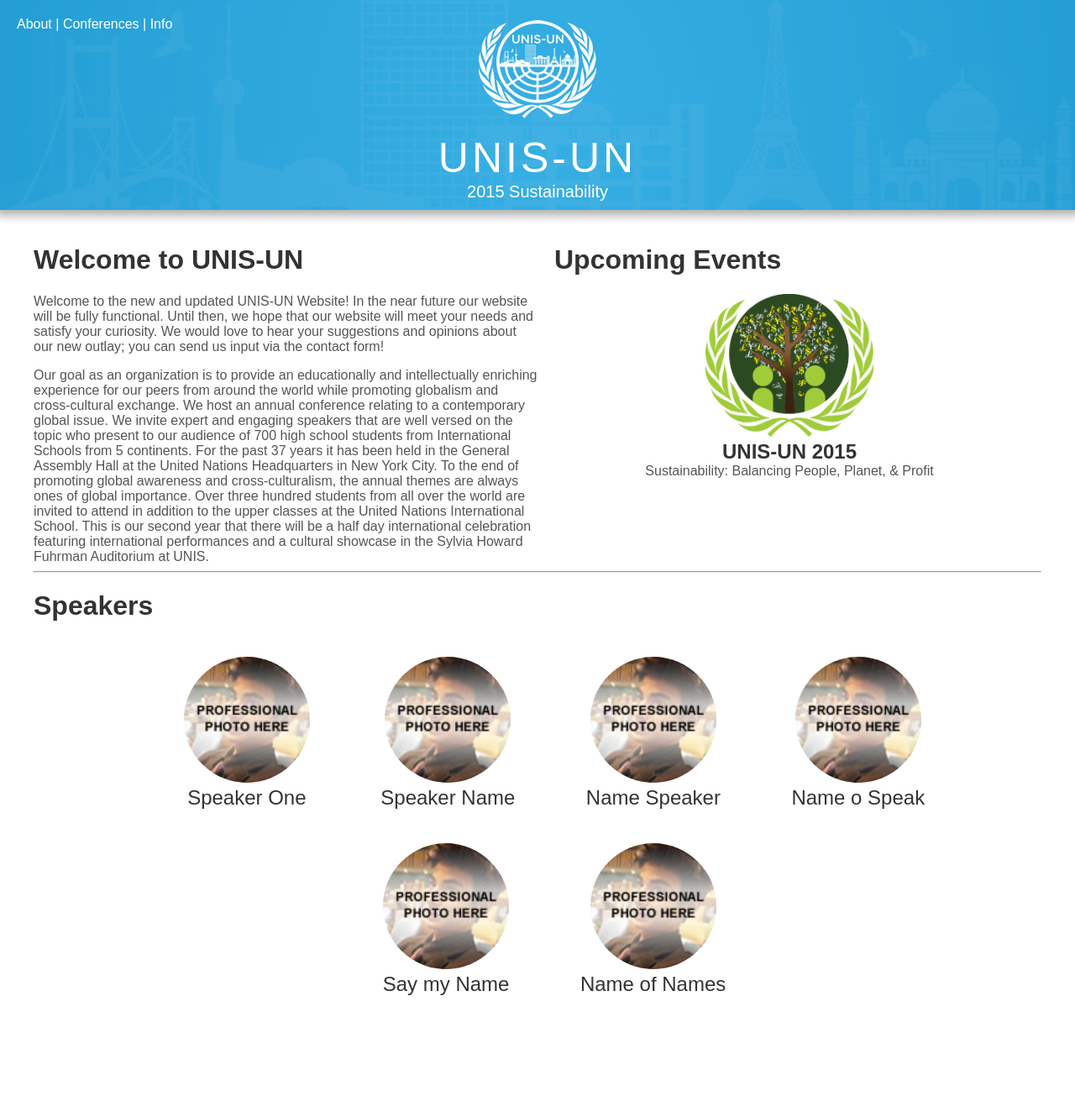
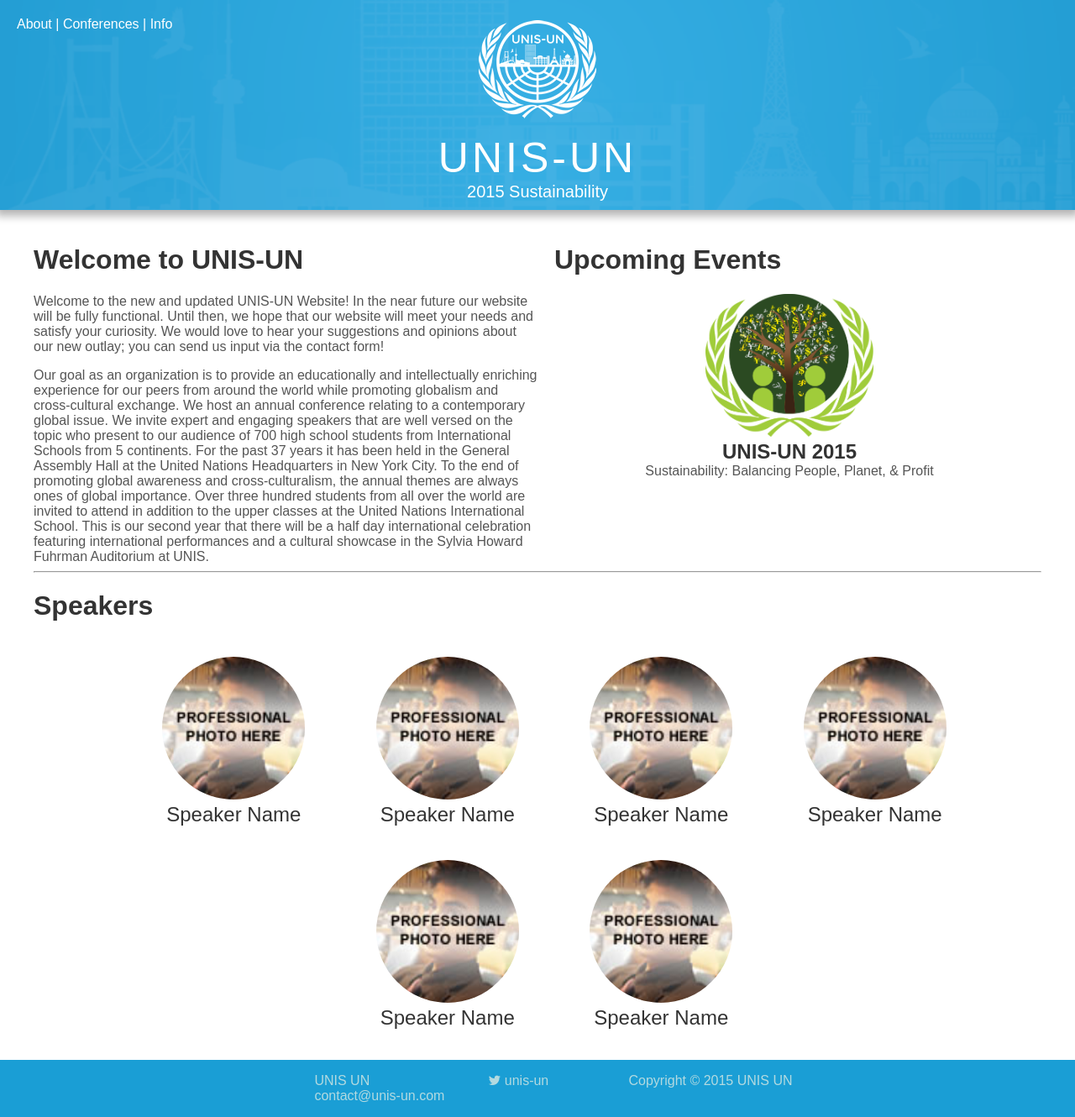
Before and after one commit to UNIS-UN/unis-un.github.io, a Jekyll site: the page built from index.html, in a window 1280 px wide. Shown: the whole page at 84% size. Built offline with Jekyll 4.4.1, drawn with Linux system fonts in a browser that asks for light colours; nearby versions of some CDN libraries; before the commit the page ends 1222 px from its top, so only the background shows below that.

Commit message:
Added footer

```diff
--- /dev/null
+++ b/_data/2015/speakers/speaker1.yml
@@ -0,0 +1 @@
+name: Speaker Name
--- /dev/null
+++ b/_data/2015/speakers/speaker2.yml
@@ -0,0 +1 @@
+name: Speaker Name
--- /dev/null
+++ b/_data/2015/speakers/speaker3.yml
@@ -0,0 +1 @@
+name: Speaker Name
--- /dev/null
+++ b/_data/2015/speakers/speaker4.yml
@@ -0,0 +1 @@
+name: Speaker Name
--- /dev/null
+++ b/_data/2015/speakers/speaker5.yml
@@ -0,0 +1 @@
+name: Speaker Name
--- /dev/null
+++ b/_data/2015/speakers/speaker6.yml
@@ -0,0 +1 @@
+name: Speaker Name
--- a/_data/speakers/tim.yml
+++ /dev/null
@@ -1 +0,0 @@
-name: tim
--- a/_includes/footer.html
+++ b/_includes/footer.html
@@ -1,6 +1,33 @@
 <footer>
-  <div class="footer">
+  <div class="wrap">
 
+  <div class="column">
+    <ul>
+      <li>{{ site.title }}</li>
+      <li><a href="mailto:{{ site.email }}">{{ site.email }}</a></li>
+    </ul>
+  </div>
 
+  <div class="column">
+    <ul>
+      {% if site.facebook_username %}<li>
+        <a href="https://facebook.com/{{ site.facebook_username }}">
+          <i class="icon fa fa-facebook"></i>
+          <span class="username"> {{ site.facebook_username }}</span>
+        </a>
+      </li>{% endif %}
+      {% if site.twitter_username %}<li>
+        <a href="https://twitter.com/{{ site.twitter_username }}">
+          <i class="icon fa fa-twitter"></i>
+          <span class="username"> {{ site.twitter_username }}</span>
+        </a>
+      </li>{% endif %}
+    </ul>
   </div>
+
+  <div class="column">
+    <p class="text">Copyright © 2015 {{ site.title }}</p>
+  </div>
+
+</div>
 </footer>
--- a/_includes/head.html
+++ b/_includes/head.html
@@ -1,12 +1,40 @@
 <head>
-    <meta charset="utf-8">
+	<meta charset="utf-8">
     <meta http-equiv="X-UA-Compatible" content="IE=edge">
     <title>{% if page.title %}{{ page.title }}{% else %}{{ site.title }}{% endif %}</title>
     <meta name="viewport" content="width=device-width">
     <meta name="description" content="{{ site.description }}">
+
+    <!-- Google Authorship and Publisher Markup -->
+    <!-- <link rel="publisher" href="https://plus.google.com/b/116170360752298759321" /> -->
+
+    <!-- Schema.org markup for Google+ -->
+    <meta itemprop="name" content="{% if page.title %}{{ page.title }}{% else %}{{ site.title }}{% endif %}">
+    <meta itemprop="description" content="{{ site.description }}">
+    <meta itemprop="image" content="{{ site.logo_url }}">
+
+    <!-- Twitter Card data -->
+    <meta name="twitter:card" content="summary_large_image">
+    <meta name="twitter:site" content="@teentechny">
+    <meta name="twitter:title" content="{% if page.title %}{{ page.title }}{% else %}{{ site.title }}{% endif %}">
+    <meta name="twitter:description" content="{{ site.description }}">
+    <!-- Twitter summary card with large image must be at least 280x150px -->
+    <meta name="twitter:image:src" content="{{ site.logo_url }}">
+
+    <!-- Open Graph data -->
+    <meta property="og:title" content="{{ site.title }}" />
+    <meta property="og:type" content="website" />
+    <meta property="og:url" content="http://teentechny.org/" />
+    <meta property="og:image" content="{{ site.logo_url }}" />
+    <meta property="og:description" content="{{ site.description }}" />
+    <meta property="og:site_name" content="{{ site.title }}" />
+
+
     <link rel="canonical" href="{{ page.url | replace:'index.html','' | prepend: site.baseurl | prepend: site.url }}">
 
     <!-- Custom CSS -->
     <link rel="stylesheet" href="{{ "/css/main.css" | prepend: site.baseurl }}">
+    <link rel="icon" type="image/png" href="/img/favicon.ico?v=2">
+    <link href="//maxcdn.bootstrapcdn.com/font-awesome/4.2.0/css/font-awesome.min.css" rel="stylesheet">
 
 </head>
--- a/css/main.css
+++ b/css/main.css
@@ -7,10 +7,6 @@
 
 h1, h2, h3, h4, h5, h6 {
   color: #333;
-}
-footer {
-  background-color: #282822;
-  color: white;
 }
 
 header{
@@ -59,7 +55,7 @@
 }
 
 .head {
-  width:150px;
+  width:170px;
   border-radius: 300px
 }
 .speaker {
@@ -119,3 +115,38 @@
 .col_2 .right{
   float: left;
 }
+
+/* ======================
+    Footer
+  ======================= */
+footer {
+  background-color: #1A9ED5;
+  max-width: 100%;
+  overflow: hidden;
+  color: #B3DAE0;
+}
+
+footer a {
+  color: #B3DAE0;
+  text-decoration: none;
+}
+
+footer a:hover {
+  color: white;
+}
+
+
+footer ul {
+  list-style: none;
+}
+footer .wrap {
+  display: table;
+  max-width: 800px;
+  margin: 0 auto;
+}
+.column {
+  display: table-cell;
+  marign-bottom: 15px;
+  padding: 0 5px;
+  width: 33%;
+}
--- a/index.html
+++ b/index.html
@@ -28,42 +28,15 @@
   <div class="speakers">
     <h1> Speakers </h1>
     <ul>
-      <li>
-        <div class="speaker">
-          <img class="head" src="/img/2015/speakers/sample.jpg">
-          <h2> Speaker One </h2>
-        </div>
-      </li>
-      <li>
-        <div class="speaker">
-          <img class="head" src="/img/2015/speakers/sample.jpg">
-          <h2> Speaker Name </h2>
-        </div>
-      </li>
-      <li>
-        <div class="speaker">
-          <img class="head" src="/img/2015/speakers/sample.jpg">
-          <h2> Name Speaker </h2>
-        </div>
-      </li>
-      <li>
-        <div class="speaker">
-          <img class="head" src="/img/2015/speakers/sample.jpg">
-          <h2> Name o Speak </h2>
-        </div>
-      </li>
-      <li>
-        <div class="speaker">
-          <img class="head" src="/img/2015/speakers/sample.jpg">
-          <h2> Say my Name </h2>
-        </div>
-      </li>
-      <li>
-        <div class="speaker">
-          <img class="head" src="/img/2015/speakers/sample.jpg">
-          <h2> Name of Names </h2>
-        </div>
-      </li>
+      {% for speaker_hash in site.data.2015.speakers %}
+        {% assign speaker = speaker_hash[1] %}
+        <li>
+          <div class="speaker">
+            <img class="head" src="/img/2015/speakers/sample.jpg">
+            <h2> {{ speaker.name}} </h2>
+          </div>
+        </li>
+      {% endfor %}
     </ul>
   </div>
 </div>
```
Also changed, not shown: img/favicon.ico (added).
